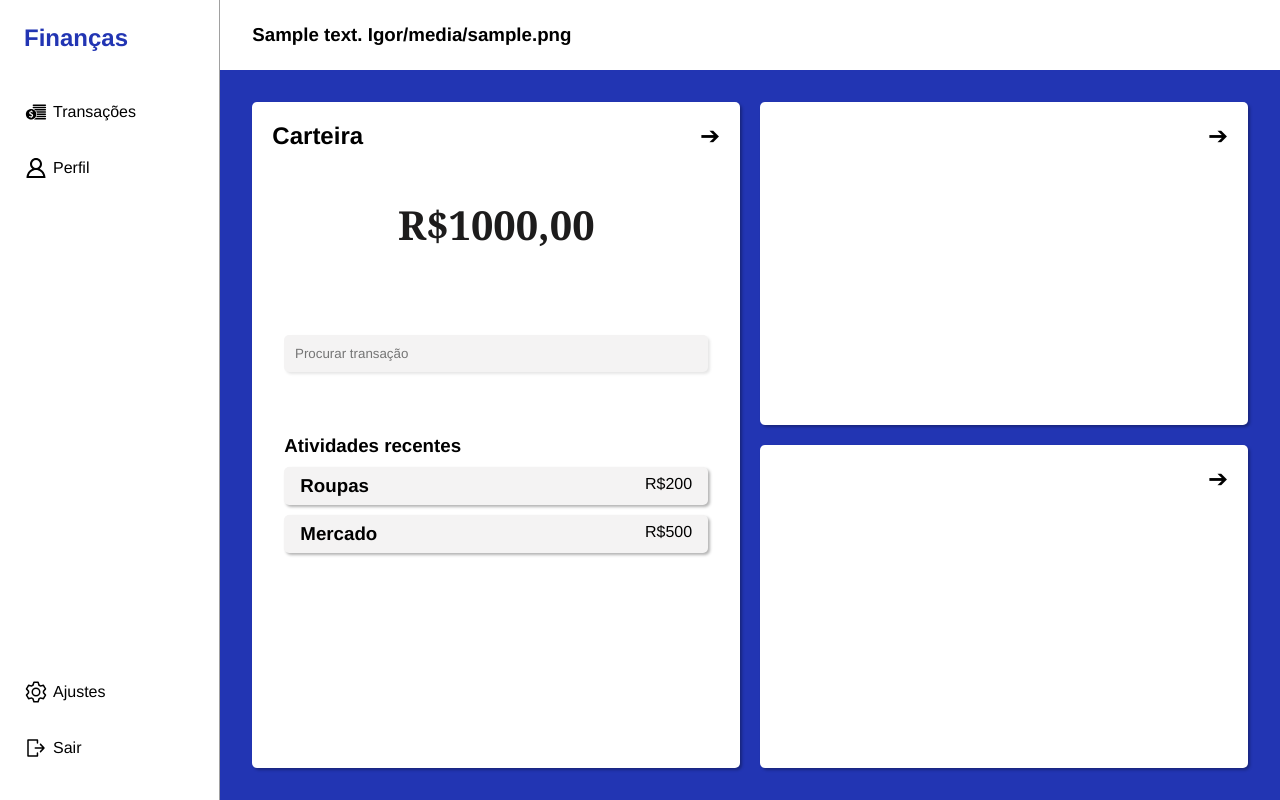
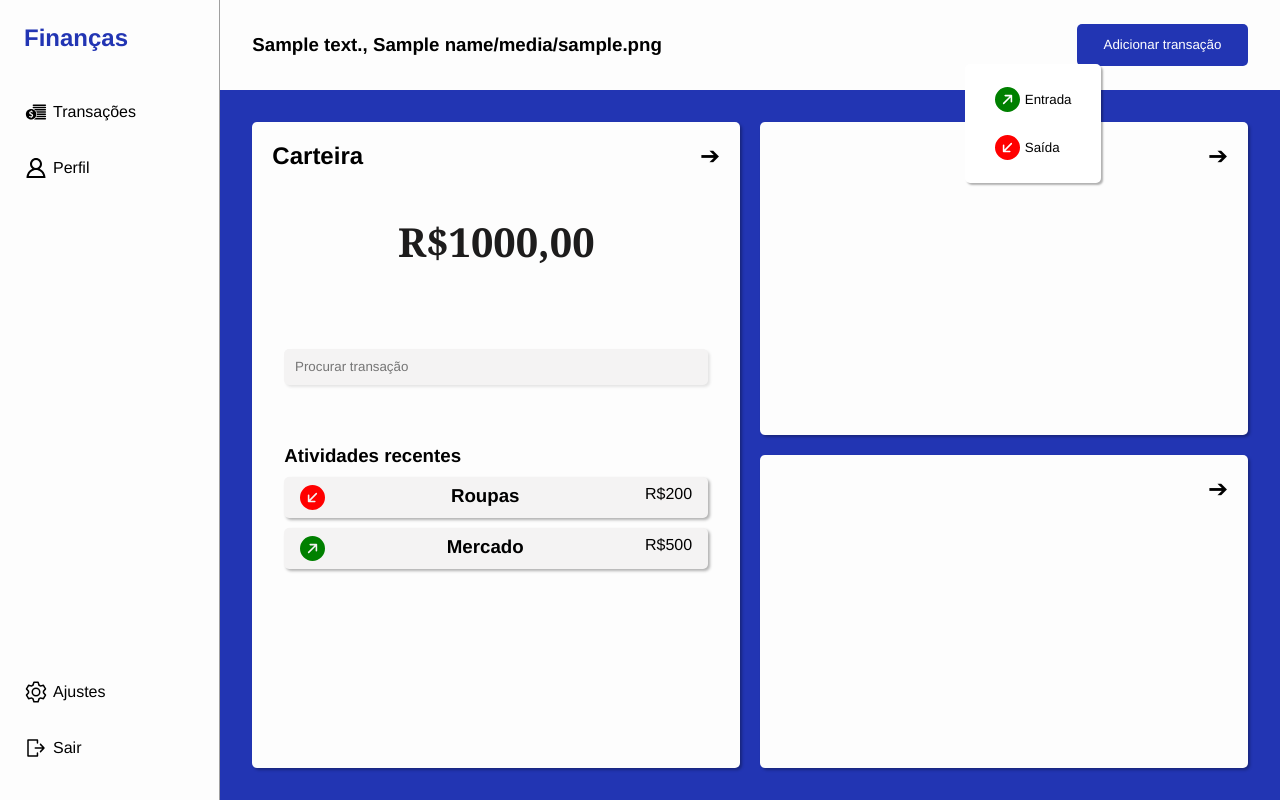
Before and after one commit to IgoorOliveira/finances, a Flask app: template app/templates/dashboard.html in a window 1280 px wide. Run offline with Flask 3, Linux system fonts and the light colour scheme; data comes from the database, SQL or seed files in the repository; both versions use the stored data as it was after the commit; the template is opened without the code that fills it: most values are stand-ins (such as "Sample title", 1, 10 or a date in 2020).

Commit message:
Feat: adding greeting in dashboard and add icon

```diff
--- a/app/models/schema.py
+++ b/app/models/schema.py
@@ -17,18 +17,28 @@ def create_database(base):
     CREATE TABLE IF NOT EXISTS "users" ("idUser" INTEGER NOT NULL,
                                          "fullname" TEXT NOT NULL,
                                          "date_birthday" TEXT NOT NULL,
+                                         "idType" INTEGER NOT NULL,
                                          "idAccount" INTEGER NOT NULL,
                                          PRIMARY KEY("idUser" AUTOINCREMENT),
-                                         FOREIGN KEY("idAccount") REFERENCES "account" ("idAccount"));
+                                         FOREIGN KEY("idAccount") REFERENCES "account" ("idAccount"),
+                                         FOREIGN KEY("idType") REFERENCES "type" ("idType"));
     """)
     cursor.execute("""
     CREATE TABLE IF NOT EXISTS "category"("idCategory" INTEGER NOT NULL,
                                          "name" TEXT NOT NULL,
-                                         PRIMARY KEY("idCategory" AUTOINCREMENT))
+                                         "idType" INTEGER NOT NULL,
+                                         PRIMARY KEY("idCategory" AUTOINCREMENT),
+                                         FOREIGN KEY("idType") REFERENCES "type" ("idType"))
+    """)
+    cursor.execute("""
+    CREATE TABLE IF NOT EXISTS "type"("idType" INTEGER NOT NULL,
+                                      "name" TEXT NOT NULL,
+                                      PRIMARY KEY("idType" AUTOINCREMENT))
     """)
     cursor.execute("""
     CREATE TABLE IF NOT EXISTS "transaction"("idTransaction" INTEGER NOT NULL,
                                               "value" REAL NOT NULL,
+                                              "type" TEXT NOT NULL,
                                               "data" TEXT NOT NULL,
                                               "idAccount" INT NOT NULL,
                                               "idCategory" INT NOT NULL,
--- a/app/models/transaction.py
+++ b/app/models/transaction.py
@@ -3,6 +3,7 @@ import re
 class Transaction:
     def __init__(self, conn):
         self.value = ""
+        self.type = ""
         self.data = ""
         self.conn = conn
         self.cursor = self.conn.cursor()
@@ -17,5 +18,5 @@ class Transaction:
         self.cursor.execute("SELECT value FROM transaction WHERE idAccount (?);", (idAccount))
         return self.cursor.fetchone()"""
     def getTransactions(self):
-        self.cursor.execute("SELECT t.idTransaction, t.value, t.data, c.name from 'transaction' t inner join category c on t.idCategory = c.idCategory;")
+        self.cursor.execute("SELECT t.idTransaction, t.value, t.type, t.data, c.name from 'transaction' t inner join category c on t.idCategory = c.idCategory;")
         return self.cursor.fetchall()
--- a/app/models/users.py
+++ b/app/models/users.py
@@ -13,3 +13,6 @@ class Users:
     self.conn.commit()
   def is_valid_name(self, name):
     return name.isdigit() and len(name) > 3
+  def get_name(self, idAccount):
+    self.cursor.execute("SELECT u.fullname FROM users u INNER JOIN account a ON u.idAccount = a.idAccount WHERE a.idAccount = ?;", (idAccount, ))
+    return self.cursor.fetchone()[0]
--- a/app/routes.py
+++ b/app/routes.py
@@ -1,5 +1,5 @@
 from app import app
-from flask import Flask, render_template, request, flash, redirect, jsonify
+from flask import Flask, render_template, request, flash, redirect, jsonify, url_for
 from app.models.schema import create_database
 from app.models.account import Account
 from app.models.users import Users
@@ -35,20 +35,26 @@ def register():
 def login():
     connection = create_database(database)
     account = Account(connection)
+    users = Users(connection)
 
     if request.method == "POST":
-        answerAccount = account.login(request.form["email"], request.form["password"])
+        email = request.form["email"]
+        password = request.form["password"]
+        answerAccount = account.login(email, password)
+
         if answerAccount["validation"]:
+            idAccount = account.get_id_account(email)
+            name = users.get_name(idAccount).split()[0]
             flash({"answer": answerAccount["message"],
                     "validation": True})
-            return redirect("/dashboard")
+            return redirect(url_for("dashboard", name=name))
         flash({"answer": answerAccount["message"],
                 "validation": False})
     return redirect("/")
 
-@app.route("/dashboard")
-def dashboard():
-    return render_template("dashboard.html", greetings=showGreetings())
+@app.route("/dashboard/<name>")
+def dashboard(name):
+    return render_template("dashboard.html", greetings=showGreetings(), name=name)
 
 @app.route("/transactions")
 def get_transactions():
--- a/app/static/css/dashboard.css
+++ b/app/static/css/dashboard.css
@@ -13,7 +13,7 @@ body {
     width: 20%;
     height: 100vh;
     padding: 1.5em;
-    background-color: #ffffff;
+    background-color: rgb(253, 253, 253);
     display: flex;
     flex-direction: column;
     box-shadow: 2px 2px 3px rgba(0, 0, 0, 0.3);
@@ -75,8 +75,17 @@ body {
 }
 header {
     width: 100%;
-    background-color: white;
+    background-color: rgb(253, 253, 253);
     padding: 1.5em 2em;
+    display: flex;
+    justify-content: space-between;
+    align-items: center;
+}
+#button-add-transaction {
+    background-color: #2235B3;
+    padding: 1em 2em;
+    color: white;
+    border-radius: 5px;
 }
 #dashboard {
     width: 100%;
@@ -90,7 +99,7 @@ header {
 }
 .box {
     position: relative;
-    background-color: white;
+    background-color: rgb(253, 253, 253);;
     border-radius: 5px;
     box-shadow: 2px 2px 3px rgba(0, 0, 0, 0.3);
     padding: 2em;
@@ -162,3 +171,39 @@ header {
     transition: all 0.3s ease-in-out;
     display: none;
 }
+.transaction-deposit {
+    color: green;
+}
+.transaction-withdraw {
+    color: red;
+}
+.icon{
+    width: 25px;
+    height: 25px;
+}
+
+#menu-type {
+    position: fixed;
+    top: 8%;
+    right: 14%;
+    display: flex;
+    flex-direction: column;
+    gap: 10px;
+    min-height: 10vh;
+    padding: 1em;
+    z-index: 2;
+    background-color: white;
+    border-radius: 5px;
+    box-shadow: 2px 2px 2px rgba(0, 0, 0, 0.3);
+    overflow: hidden;
+
+}
+#menu-type button {
+    display: flex;
+    align-items: center;
+    gap: 5px;
+    width: 100%;
+    padding: 0.5em 1em;
+    color: black;
+    border-radius: 5px;
+}
--- a/app/static/js/dashboard.js
+++ b/app/static/js/dashboard.js
@@ -16,19 +16,26 @@ function createTitle(titleTransaction) {
     title.classList.add("cardboard-title");
     return title
 }
+function createArrow(typeTransaction) {
+    const img = document.createElement("img");
+    img.src = `../static/css/assets/arrow-${typeTransaction}.svg`;
+    img.classList.add("icon");
+    return img;
+}
 
-function createValue(valueTransaaction) {
+function createValue(valueTransaction) {
     const value = document.createElement("p");
-    value.innerText = `R$${valueTransaaction}`;
+    value.innerText = `R$${valueTransaction}`;
     value.classList.add("cardboard-value");
     return value;
 }
 
 function renderCardboard(transactions) {
     const cardboard = createCardboard();
-    const title = createTitle(transactions[3]);
+    const img = createArrow(transactions[2]);
+    const title = createTitle(transactions[4]);
     const value = createValue(transactions[1]);
-    cardboard.append(title, value);
+    cardboard.append(img, title, value);
     document.querySelector(".box-bottom").appendChild(cardboard);
 }
 async function updateTransactions(){
--- a/app/templates/dashboard.html
+++ b/app/templates/dashboard.html
@@ -36,7 +36,8 @@
     </div>
     <div class="step">
         <header>
-            <h3>{{greetings.message}} Igor{{greetings.icon}}</h3>
+            <h3>{{greetings.message}}, {{name}}{{greetings.icon}}</h3>
+            <button id="button-add-transaction">Adicionar transação</button>
         </header>
         <main id="dashboard">
             <div class="box box1">
@@ -58,5 +59,15 @@
             </div>
         </main>
     </div>
+    <nav id="menu-type">
+        <button>
+            <img class="icon" src="../static/css/assets/arrow-deposit.svg" alt="Icone de entrada de dinheiro">
+            <span>Entrada</span>
+        </button>
+        <button>
+            <img class="icon" src="../static/css/assets/arrow-withdraw.svg" alt="Icone de saída de dinheiro">
+            <span>Saída</span>
+        </button>
+    </nav>
 </body>
 </html>
```
Also changed, not shown: app/models/account.py (+9 -6 lines), app/banco.db, app/static/css/assets/arrow-deposit.svg (added), app/static/css/assets/arrow-withdraw.svg (added).
